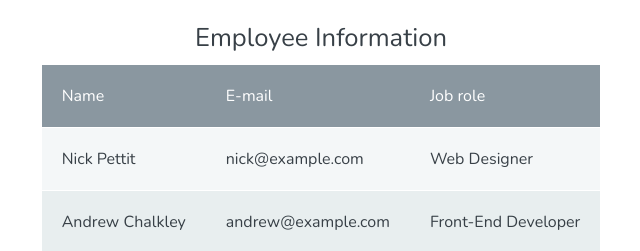
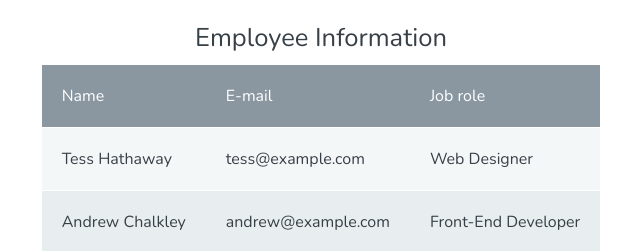
Before and after one commit to pranayaryal/tables, a plain HTML site: page index.html in a window 1280 px wide. Shown: the top 251 px of the page, 319-959 px from the left. Drawn offline with nearby package versions, Linux system fonts and the light colour scheme.

Commit message:
Update index.html

```diff
--- a/index.html
+++ b/index.html
@@ -26,8 +26,8 @@
       </tfoot>
       <tbody>
         <tr>
-          <th scope="row">Nick Pettit</th>
-          <td>nick@example.com</td>
+          <th scope="row">Tess Hathaway</th>
+          <td>tess@example.com</td>
           <td>Web Designer</td>
         </tr>
         <tr>
```
